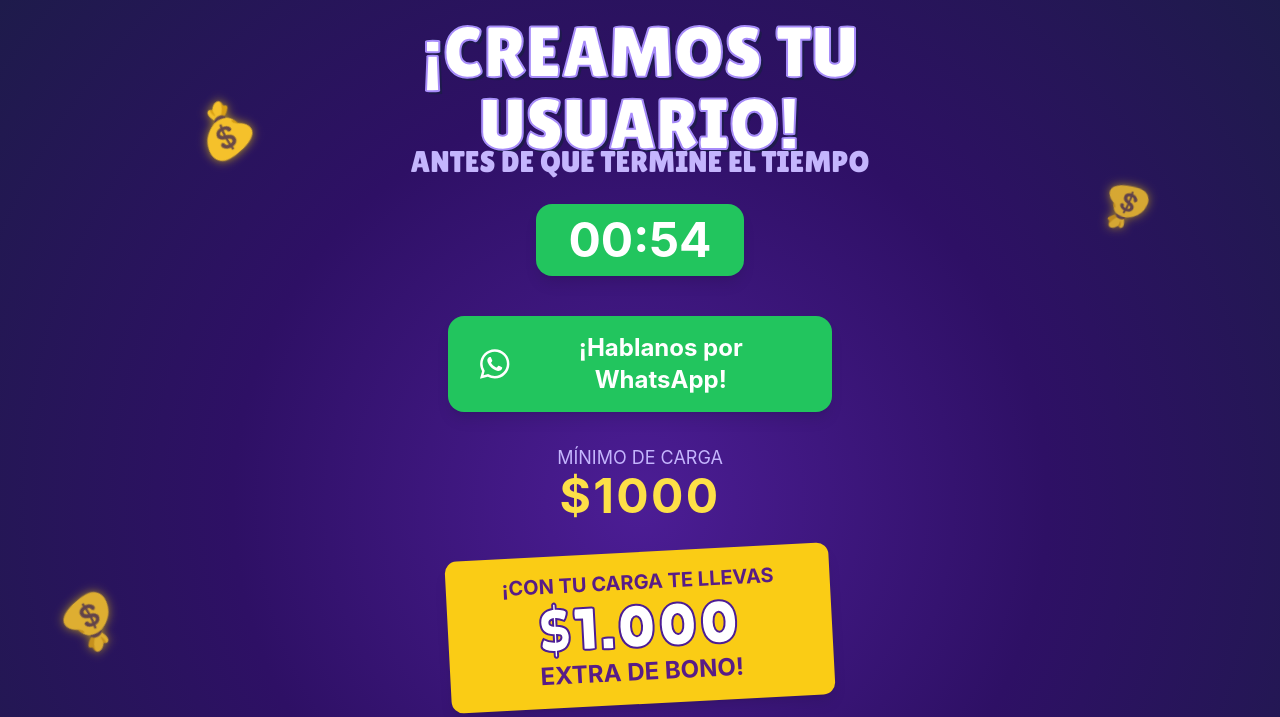
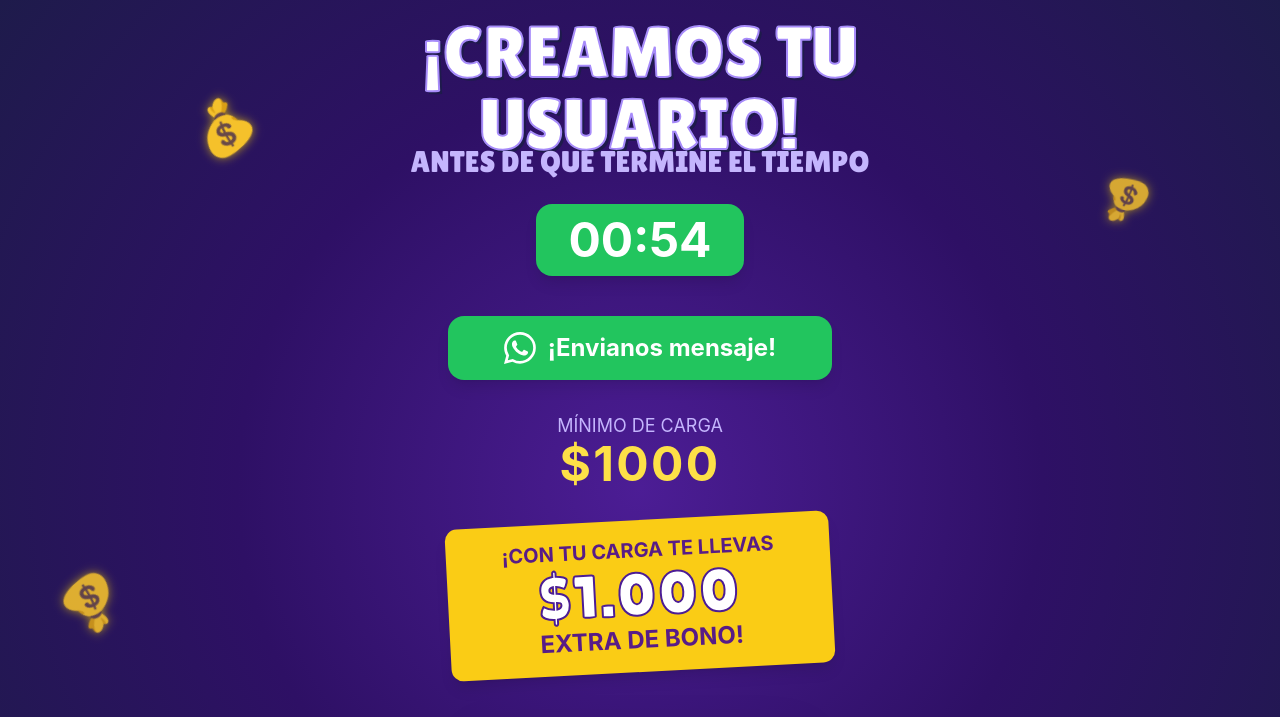
Before and after one commit to iandqn/Landing---solucionesint, a plain HTML site: page index.html in a window 1280 px wide. Shown: the top 717 px of the page. Drawn offline with nearby package versions, Linux system fonts and the light colour scheme.

Commit message:
Update index.html

```diff
--- a/index.html
+++ b/index.html
@@ -104,7 +104,7 @@
             <svg class="w-8 h-8 mr-3" fill="currentColor" viewBox="0 0 16 16" aria-hidden="true">
                 <path d="M13.601 2.326A7.854 7.854 0 0 0 7.994 0C3.627 0 .068 3.558.064 7.926c0 1.399.366 2.76 1.057 3.965L0 16l4.204-1.102a7.932 7.932 0 0 0 3.79.965h.004c4.368 0 7.926-3.558 7.93-7.93A7.898 7.898 0 0 0 13.6 2.326zM7.994 14.521a6.573 6.573 0 0 1-3.356-.92l-.24-.144-2.494.654.666-2.433-.156-.251a6.56 6.56 0 0 1-1.007-3.505c0-3.626 2.957-6.584 6.591-6.584a6.56 6.56 0 0 1 4.66 1.931 6.557 6.557 0 0 1 1.928 4.66c-.004 3.639-2.961 6.592-6.592 6.592zm3.615-4.934c-.197-.099-1.17-.578-1.353-.646-.182-.065-.315-.099-.445.099-.133.197-.513.646-.627.775-.114.133-.232.148-.43.05-.197-.1-.836-.308-1.592-.985-.59-.525-.985-1.175-1.103-1.372-.114-.198-.011-.304.088-.403.087-.088.197-.232.296-.346.1-.114.133-.198.198-.33.065-.134.034-.248-.015-.347-.05-.099-.445-1.076-.612-1.47-.16-.389-.323-.335-.445-.34-.114-.007-.247-.007-.38-.007a.729.729 0 0 0-.529.247c-.182.198-.691.677-.691 1.654 0 .977.71 1.916.81 2.049.098.133 1.394 2.132 3.383 2.992.47.205.84.326 1.129.418.475.152.904.129 1.246.08.38-.058 1.171-.48 1.338-.943.164-.464.164-.86.114-.943-.049-.084-.182-.133-.38-.232z"/>
             </svg>
-            ¡Hablanos por WhatsApp!
+            ¡Envianos mensaje!
         </a>
 
         <!-- Mínimo de carga -->
```
